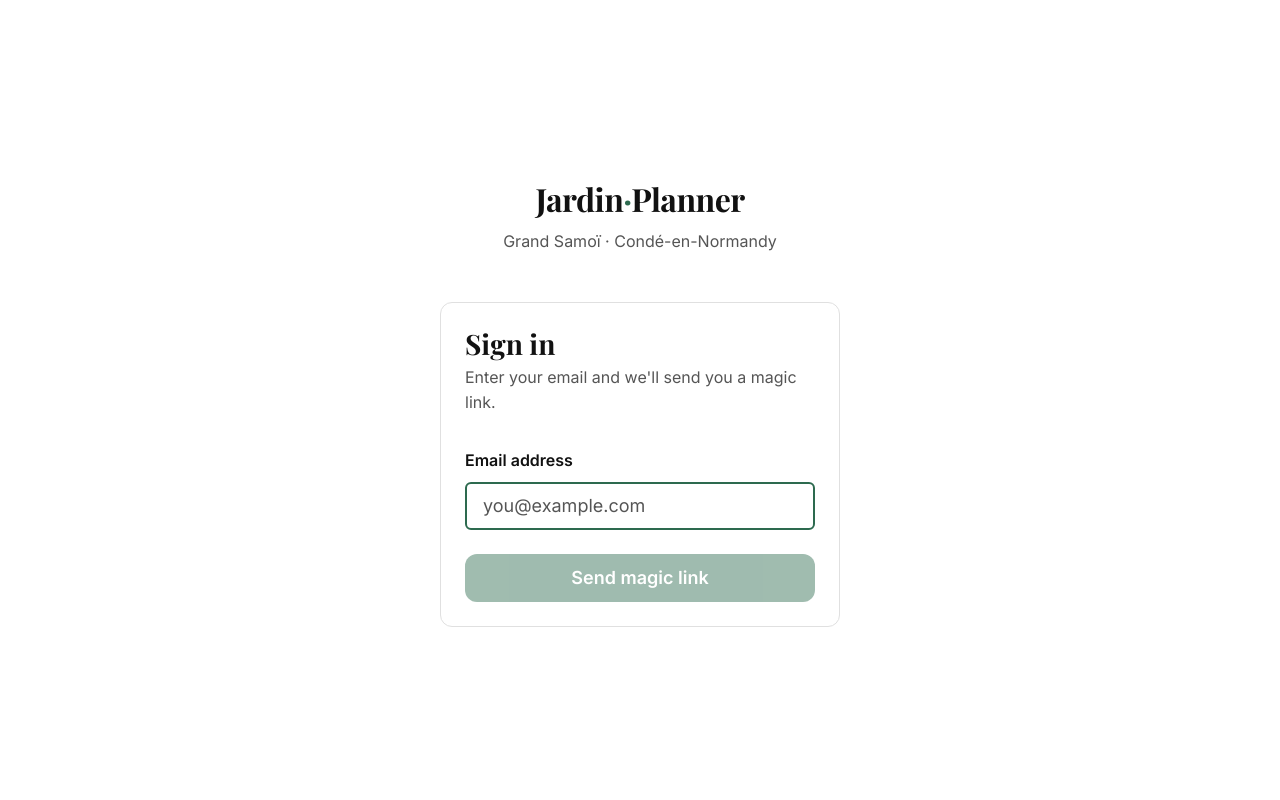
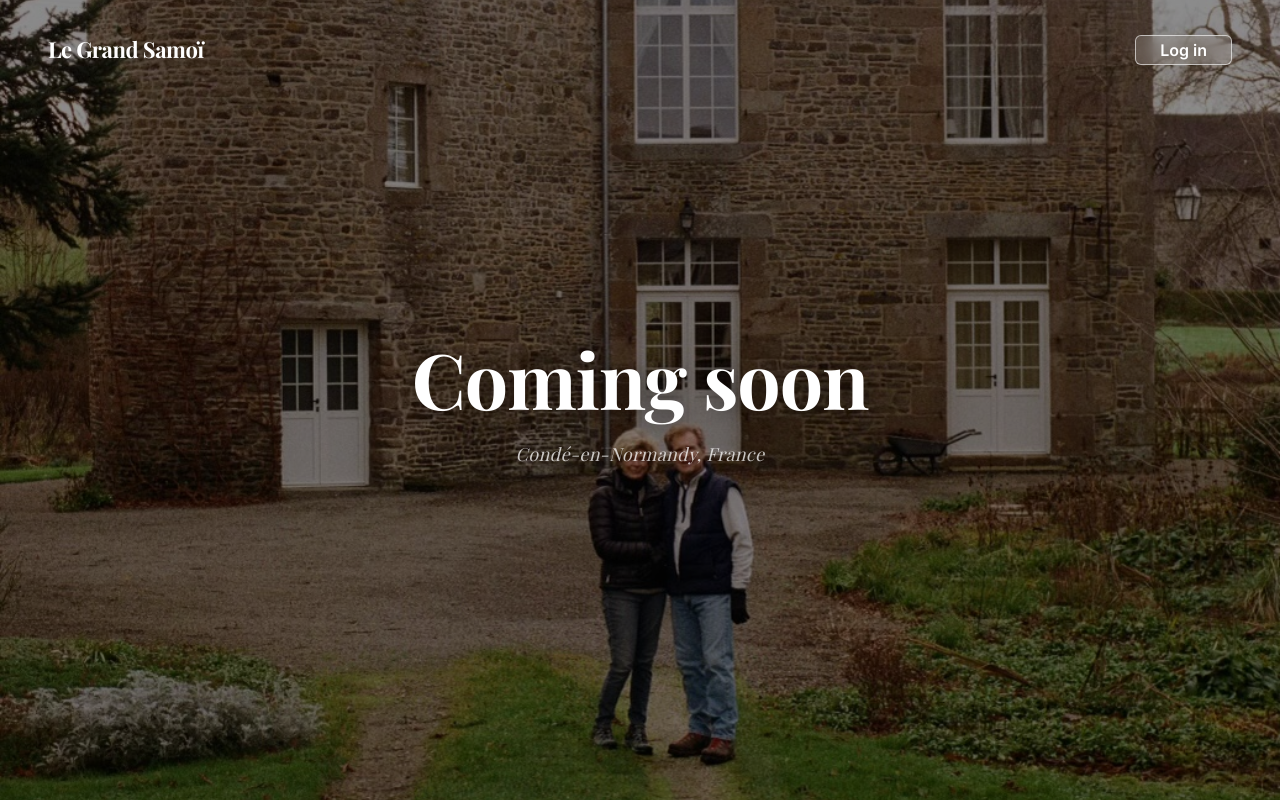
Before and after one commit to lesx22/samoiapp, a React (Vite) app: page / in a window 1280 px wide. Built offline with nearby package versions, Linux system fonts and the light colour scheme; no server answers; a web font is replaced by a local one.

Commit message:
feat: full-screen landing page with photo and login modal
Co-Authored-By: Claude Sonnet 4.6 <noreply@anthropic.com>

```diff
--- a/src/pages/LoginPage.jsx
+++ b/src/pages/LoginPage.jsx
@@ -2,6 +2,7 @@ import { useState } from "react";
 import { supabase } from "../lib/supabase";
 
 export default function LoginPage() {
+  const [showLogin, setShowLogin] = useState(false);
   const [email, setEmail] = useState("");
   const [sent, setSent] = useState(false);
   const [loading, setLoading] = useState(false);
@@ -22,31 +23,104 @@ export default function LoginPage() {
   }
 
   return (
+    <div style={{ position: "relative", width: "100vw", height: "100vh", overflow: "hidden" }}>
+
+      {/* Background photo */}
+      <img
+        src="/house.jpeg"
+        alt=""
+        style={{
+          position: "absolute", inset: 0,
+          width: "100%", height: "100%",
+          objectFit: "cover",
+          objectPosition: "center",
+        }}
+      />
+
+      {/* Dark overlay */}
+      <div style={{ position: "absolute", inset: 0, background: "rgba(0,0,0,0.45)" }} />
+
+      {/* Top bar */}
       <div style={{
-      minHeight: "100vh",
-      display: "flex",
-      flexDirection: "column",
-      alignItems: "center",
-      justifyContent: "center",
-      background: "var(--color-bg)",
+        position: "absolute", top: 0, left: 0, right: 0,
+        display: "flex", justifyContent: "space-between", alignItems: "center",
+        padding: "var(--space-xl) var(--space-2xl)",
+        zIndex: 10,
+      }}>
+        <span style={{
+          fontFamily: "var(--font-serif)",
+          fontSize: "1.375rem",
+          fontWeight: 700,
+          color: "#fff",
+          letterSpacing: "-0.5px",
+        }}>
+          Le Grand Samoï
+        </span>
+        <button
+          onClick={() => setShowLogin(true)}
+          style={{
+            background: "rgba(255,255,255,0.15)",
+            border: "1.5px solid rgba(255,255,255,0.6)",
+            color: "#fff",
+            fontFamily: "var(--font-sans)",
+            fontSize: "var(--text-small)",
+            fontWeight: 600,
+            padding: "var(--space-xs) var(--space-lg)",
+            borderRadius: "var(--radius-sm)",
+            cursor: "pointer",
+            backdropFilter: "blur(8px)",
+            minHeight: "auto",
+            transition: "background 0.2s ease",
+          }}
+          onMouseEnter={e => e.currentTarget.style.background = "rgba(255,255,255,0.25)"}
+          onMouseLeave={e => e.currentTarget.style.background = "rgba(255,255,255,0.15)"}
+        >
+          Log in
+        </button>
+      </div>
+
+      {/* Centre headline */}
+      <div style={{
+        position: "absolute", inset: 0,
+        display: "flex", flexDirection: "column",
+        alignItems: "center", justifyContent: "center",
+        zIndex: 10, textAlign: "center",
         padding: "var(--space-xl)",
       }}>
-      <div style={{ marginBottom: "var(--space-2xl)", textAlign: "center" }}>
-        <div style={{
+        <h1 style={{
           fontFamily: "var(--font-serif)",
-          fontSize: "2rem",
+          fontSize: "clamp(2.5rem, 6vw, 5rem)",
           fontWeight: 700,
-          color: "var(--color-text)",
-          letterSpacing: "-0.5px",
-          marginBottom: "var(--space-xs)",
+          color: "#fff",
+          letterSpacing: "-1px",
+          marginBottom: "var(--space-md)",
+          textShadow: "0 2px 20px rgba(0,0,0,0.4)",
         }}>
-          Jardin<span style={{ color: "var(--color-green)" }}>·</span>Planner
-        </div>
-        <p style={{ color: "var(--color-text-muted)", fontSize: "var(--text-small)" }}>
-          Grand Samoï · Condé-en-Normandy
+          Coming soon
+        </h1>
+        <p style={{
+          color: "rgba(255,255,255,0.75)",
+          fontSize: "var(--text-body)",
+          fontFamily: "var(--font-serif)",
+          fontStyle: "italic",
+          letterSpacing: "0.02em",
+        }}>
+          Condé-en-Normandy, France
         </p>
       </div>
 
+      {/* Login modal */}
+      {showLogin && (
+        <div
+          style={{
+            position: "fixed", inset: 0, zIndex: 100,
+            background: "rgba(0,0,0,0.55)",
+            display: "flex", alignItems: "center", justifyContent: "center",
+            padding: "var(--space-xl)",
+            backdropFilter: "blur(4px)",
+          }}
+          onClick={e => e.target === e.currentTarget && setShowLogin(false)}
+        >
           <div className="card" style={{ width: "100%", maxWidth: 400 }}>
             {!sent ? (
               <>
@@ -101,5 +175,7 @@ export default function LoginPage() {
             )}
           </div>
         </div>
+      )}
+    </div>
   );
 }
```
Also changed, not shown: public/house.jpeg (added). Lines whose indentation alone changed are shown as unchanged.
